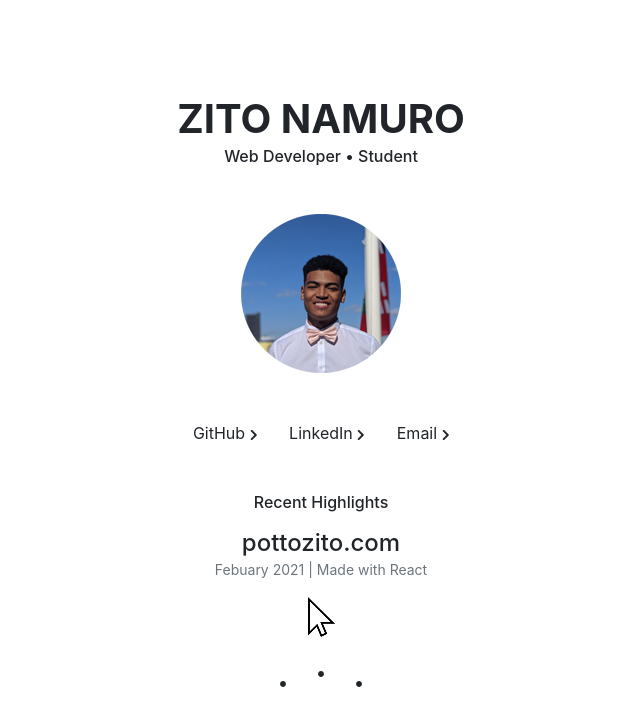
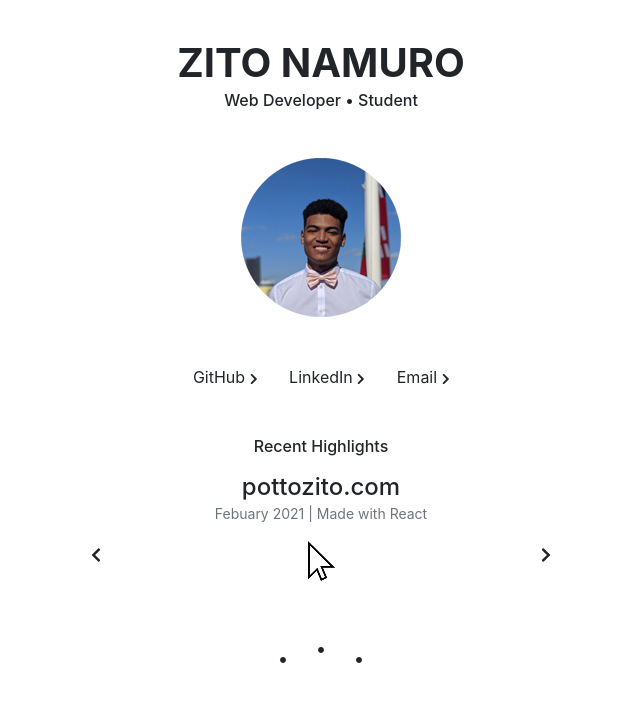
Before and after one commit to pottozito/my-website, a React (Create React App) app: page / in a window 1280 px wide. Shown: the top 726 px of the page, without its empty margins (319-959 px from the left). Built offline with nearby package versions, Linux system fonts and the light colour scheme.

Commit message:
Add user control to Highlights

```diff
--- a/src/HighLights.js
+++ b/src/HighLights.js
@@ -1,23 +1,28 @@
 import './App.css';
 import { useState, useEffect } from 'react'; import { FontAwesomeIcon } from '@fortawesome/react-fontawesome';
 import { motion, AnimatePresence } from "framer-motion";
-import { faCircle } from '@fortawesome/free-solid-svg-icons';
+import { faChevronLeft, faChevronRight, faCircle } from '@fortawesome/free-solid-svg-icons';
 import slime from './slime.gif'
 import telus from './telus.png'
 import click from './click.png'
+import { Button } from 'react-bootstrap';
 
 const variants = {
-    enter: {
-        x: -100,
-        opacity: 0
+    enter: (direction) => {
+        return {
+            x: -50 * direction,
+            opacity: 0
+        };
     },
     center: {
         x: 0,
         opacity: 1
     },
-    exit: {
-        x: 100,
-        opacity: 0
+    exit: (direction) => {
+        return {
+            x: 50 * direction,
+            opacity: 0
+        };
     }
 };
 
@@ -31,10 +36,18 @@ const HighLights = () => {
 
     const [page, setPage] = useState(0)
     const [seconds, setSeconds] = useState(0);
+    const [direction, setDirection] = useState(1);
 
     const nextPage = () => {
         setSeconds(0)
+        setDirection(1)
         page >= (content.length - 1) ? setPage(0) : setPage(page + 1)
+    }
+
+    const prevPage = () => {
+        setSeconds(0)
+        setDirection(-1)
+        page < 1 ? setPage(content.length - 1) : setPage(page - 1)
     }
 
     useEffect(() => {
@@ -47,6 +60,76 @@ const HighLights = () => {
         }, 1000);
         return () => clearInterval(interval);
     }, [nextPage, seconds]);
+
+    return (
+        <>
+            <div style={{ display: 'flex', flexDirection: 'row', justifyContent: 'center' }}>
+                <div style={{ display: 'flex', flexDirection: 'column', justifyContent: 'center', width: '50px' }}>
+                    <motion.div onClick={() => prevPage()} whileHover={{ x: -5 }}>
+                        <FontAwesomeIcon className={'m-3'} size='s' icon={faChevronLeft} />
+                    </motion.div>
+                </div>
+                <div style={{ width: '75%', maxWidth: '400px' }}>
+                    <AnimatePresence initial={false} exitBeforeEnter custom={direction}>
+                        <motion.div
+                            style={{ height: '120px', textAlign: 'center' }}
+                            className={'mb-5'}
+                            custom={direction}
+                            key={page}
+                            variants={variants}
+                            initial="enter"
+                            animate="center"
+                            exit="exit"
+                            transition={{
+                                x: { type: "spring", stiffness: 300, damping: 30 },
+                                opacity: { duration: 0.2 }
+                            }}>
+                            <div className={'mb-2'}>
+                                <h4 className={'m-0'}>{content[page]['title']}</h4>
+                                <small className={'text-muted m-0'}>{content[page]['release']} | {content[page]['text']}</small>
+                            </div>
+                            <img className={'p-2'} src={content[page]['img']} />
+                        </motion.div>
+                    </AnimatePresence>
+                </div>
+                <div style={{ display: 'flex', flexDirection: 'column', justifyContent: 'center', width: '50px' }}>
+                    <motion.div onClick={() => nextPage()} whileHover={{ x: 5 }}>
+                        <FontAwesomeIcon className={'m-3'} size='s' icon={faChevronRight} />
+                    </motion.div>
+                </div>
+            </div>
+            <div style={{ display: 'flex', flexDirection: 'row', justifyContent: 'center', fontSize: '6pt' }}>
+                {content.map(function (element, i) {
+                    return (
+                        <motion.div
+                            onClick={() => setPage(i)}
+                            key={i}
+                            animate={page === i ? 'zoom' : 'unzoom'}
+                            whileHover={{
+                                y: -10
+                            }}
+                            variants={{
+                                unzoom: {
+                                    y: 0
+                                },
+                                zoom: {
+                                    y: -10
+                                }
+                            }}>
+                            <FontAwesomeIcon className={'m-3'} size='xs' icon={faCircle} />
+                        </motion.div>
+                    )
+                })}
+            </div>
+        </>
+    )
+    /*
+
+
+    const nextPage = () => {
+        setSeconds(0)
+        page >= (content.length - 1) ? setPage(0) : setPage(page + 1)
+    }
 
     return (
         <div>
@@ -73,24 +156,10 @@ const HighLights = () => {
                     </AnimatePresence>
                 </div>
             </div>
-            <div style={{ display: 'flex', flexDirection: 'row', justifyContent: 'center', fontSize: '6pt' }}>
-                {content.map(function (element, i) {
-                    return (
-                        <motion.div key={i} animate={page === i ? 'zoom' : 'unzoom'} variants={{
-                            unzoom: {
-                                y: 0
-                            },
-                            zoom: {
-                                y: -10
-                            }
-                        }}>
-                            <FontAwesomeIcon className={'m-3'} size='xs' icon={faCircle} />
-                        </motion.div>
-                    )
-                })}
-            </div>
+
         </div>
     );
+    */
 }
 
 export default HighLights;
--- a/src/HomeScreen.js
+++ b/src/HomeScreen.js
@@ -11,7 +11,7 @@ const HomeScreen = () => {
         <Container>
             <Row>
                 <Col>
-                    <motion.div initial={{ opacity: 0 }} animate={{ opacity: [0, 1] }} transition={{ duration: 1 }} style={{ minHeight: '100vh', display: 'flex', flexDirection: 'column', justifyContent: 'center' }}>
+                    <motion.div initial={{ opacity: 0 }} animate={{ opacity: [0, 1] }} transition={{ duration: 1 }} style={{ minHeight: '90vh', display: 'flex', flexDirection: 'column', justifyContent: 'center' }}>
                         <div className={'mb-5'}>
                             <h1 className={'mb-1'} style={{ fontSize: '2.5rem' }}><b>ZITO NAMURO</b></h1>
                             <h6 className={'m-0 mb-5'}>Web Developer • Student</h6>
```
